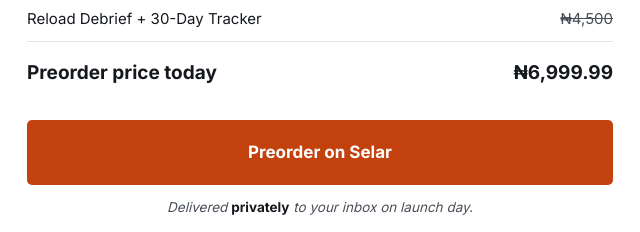
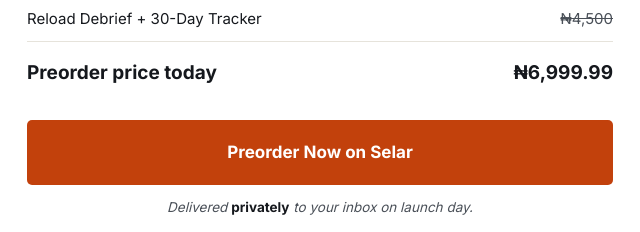
Before and after one commit to Idrisayomi/autoloop, a website: page index.html in a window 1280 px wide. Shown: the part 6983-7215 px from the top of the page, 320-960 px from the left. Drawn offline with Linux system fonts and the light colour scheme; no server answers.

Commit message:
Update CTAs to 'Preorder Now on Selar' and fix hero anchor scroll target

```diff
--- a/index.html
+++ b/index.html
@@ -1137,14 +1137,14 @@
       <p class="sub">A private system for understanding and interrupting an automatic sexual habit — built around why it
         repeats, not around how much willpower you have.</p>
       <div class="actions">
-        <a href="#checkout" class="btn btn-primary">See How It Works</a>
+        <a href="#next-section" class="btn btn-primary">See How It Works</a>
 
       </div>
     </div>
   </section>
 
   <!-- WHO IT'S FOR -->
-  <section class="who">
+  <section id="next-section" class="who">
     <div class="wrap">
       <h2 style="font-size:26px;">This is for you if…</h2>
       <div class="who-grid">
@@ -1361,7 +1361,7 @@
         <div class="co-line"><span>Reload Debrief + 30-Day Tracker</span><span class="strike">₦4,500</span></div>
         <div class="co-line total"><span>Preorder price today</span><span>₦6,999.99</span></div>
         <a class="co-btn" href="https://selar.com/theautoloopsystem?utm_source=meta_ads" target="_blank"
-          style="display:block;text-align:center;text-decoration:none;color:#fff;">Preorder on Selar</a>
+          style="display:block;text-align:center;text-decoration:none;color:#fff;">Preorder Now on Selar</a>
         <span class="co-note">Delivered <b>privately</b> to your inbox on launch day.</span>
         <div class="refund-note">Full refund any time before 15 Oct 2026 · Access unlocks on launch day · No spam, no
           public record of purchase</div>
@@ -1579,7 +1579,7 @@
       <h2>The version of you that isn't surprised by his own behavior anymore</h2>
       <p style="max-width:32em;margin:0 auto 28px;">Not a version with zero urges — a version who sees the Spark coming,
         knows what to do with it, and isn't run by a loop he never agreed to.</p>
-      <a href="https://selar.com/theautoloopsystem?utm_source=meta_ads" target="_blank" class="btn btn-primary">Preorder on Selar</a>
+      <a href="https://selar.com/theautoloopsystem?utm_source=meta_ads" target="_blank" class="btn btn-primary">Preorder Now on Selar</a>
     </div>
   </section>
 
@@ -1601,7 +1601,7 @@
         <div><span class="was">₦21,000 value</span><span class="now">₦6,999.99</span></div>
         <div class="launch">Preorder price. Rises to ₦11,999.99 at public launch.</div>
         <a href="https://selar.com/theautoloopsystem?utm_source=meta_ads" target="_blank" class="btn btn-amber"
-          style="margin-top:18px;">Preorder on Selar</a>
+          style="margin-top:18px;">Preorder Now on Selar</a>
       </div>
     </div>
   </section>
@@ -1619,7 +1619,7 @@
   <div class="sticky-bar" id="stickyBar">
     <span class="price">Preorder · ₦6,999.99</span>
     <a href="https://selar.com/theautoloopsystem?utm_source=meta_ads" target="_blank"
-      style="text-decoration:none;color:#fff;background:var(--btn-accent);padding:12px 18px;border-radius:5px;font-weight:700;font-size:14px;">Preorder on Selar</a>
+      style="text-decoration:none;color:#fff;background:var(--btn-accent);padding:12px 18px;border-radius:5px;font-weight:700;font-size:14px;">Preorder Now on Selar</a>
   </div>
 
   <script>
```
